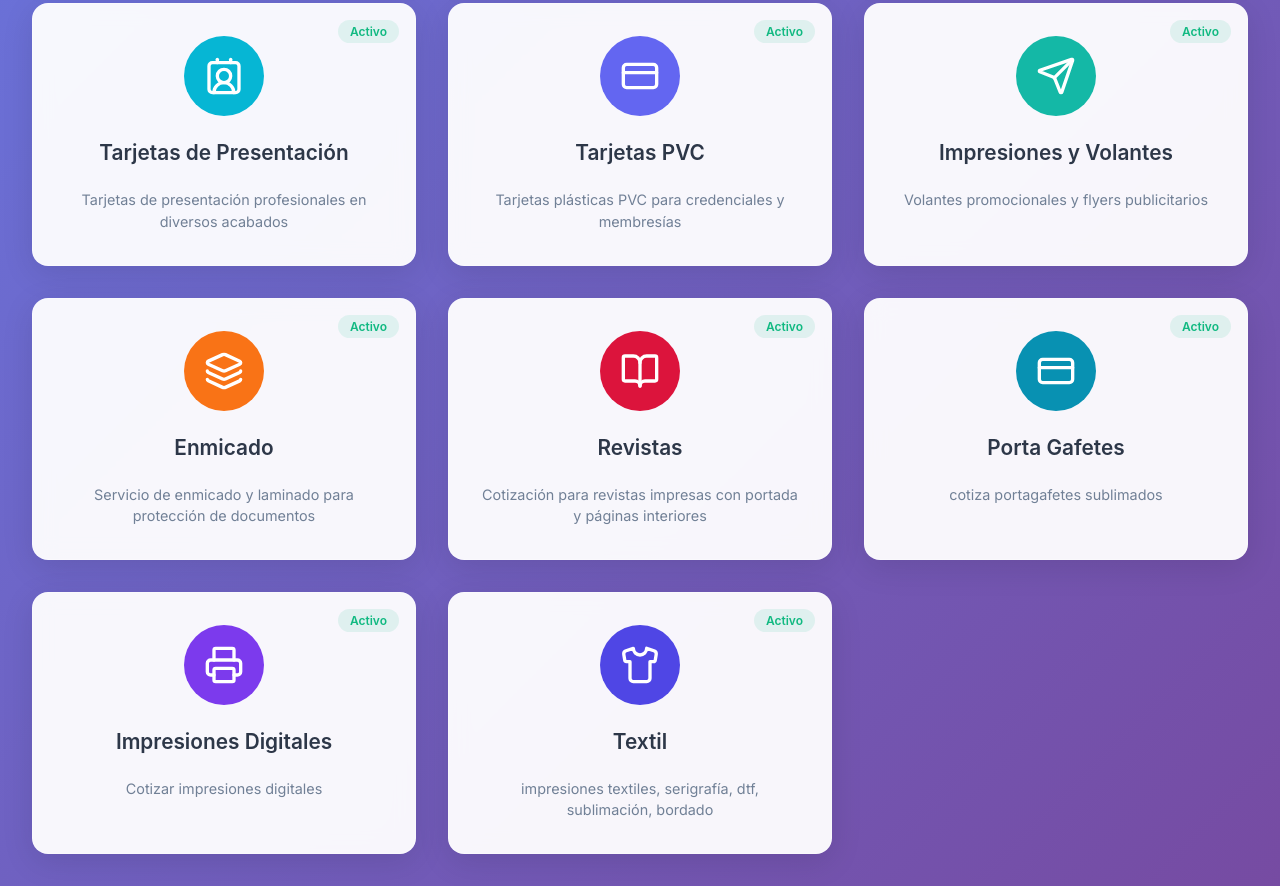
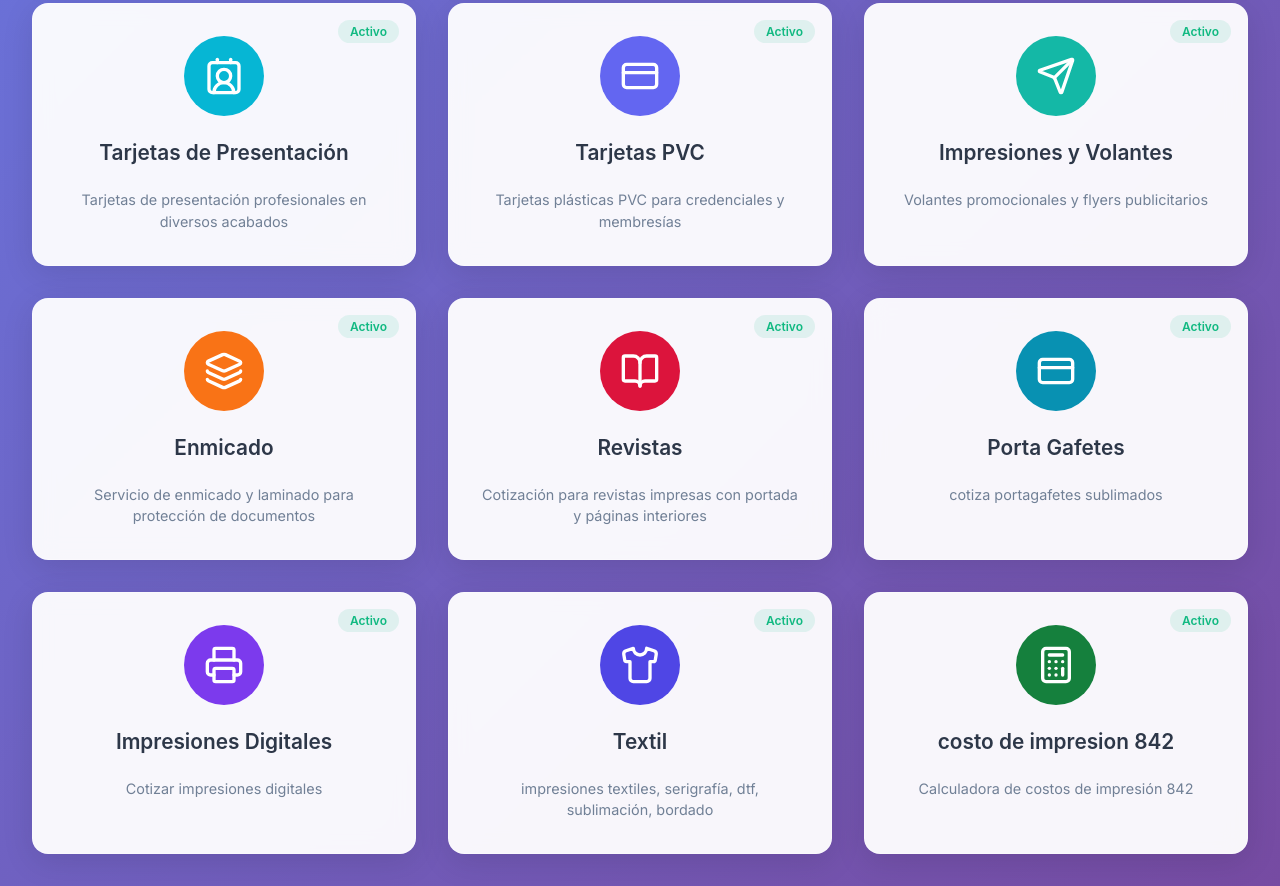
Before and after one commit to ventasdinamicaimpresa-sketch/cotizador-dinamica-impresa, a website: page index.html in a window 1280 px wide. Shown: the part 793-1679 px from the top of the page. Drawn offline with Linux system fonts and the light colour scheme; a web font is replaced by a local one.

Commit message:
cont impresion 842 menu

```diff
--- a/index.html
+++ b/index.html
@@ -197,6 +197,10 @@
 
         .card.textil {
             --card-color: #4F46E5;
+        }
+
+        .card.costo-842 {
+            --card-color: #15803D;
         }
 
         /* Animaciones */
@@ -410,6 +414,16 @@
                 <h2 class="card-title">Textil</h2>
                 <p class="card-description">impresiones textiles, serigrafía, dtf, sublimación, bordado</p>
             </a>
+
+            <!-- Costo Impresion 842 -->
+            <a href="costo.impresion.final842.html" class="card costo-842">
+                <span class="status-badge">Activo</span>
+                <div class="card-icon">
+                    <i data-lucide="calculator"></i>
+                </div>
+                <h2 class="card-title">costo de impresion 842</h2>
+                <p class="card-description">Calculadora de costos de impresión 842</p>
+            </a>
         </div>
     </div>
 
```
